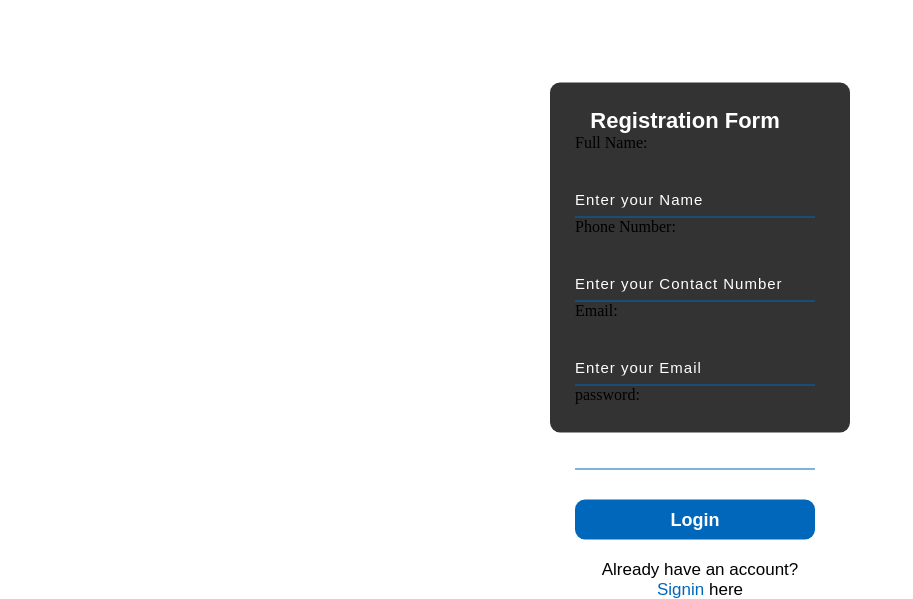
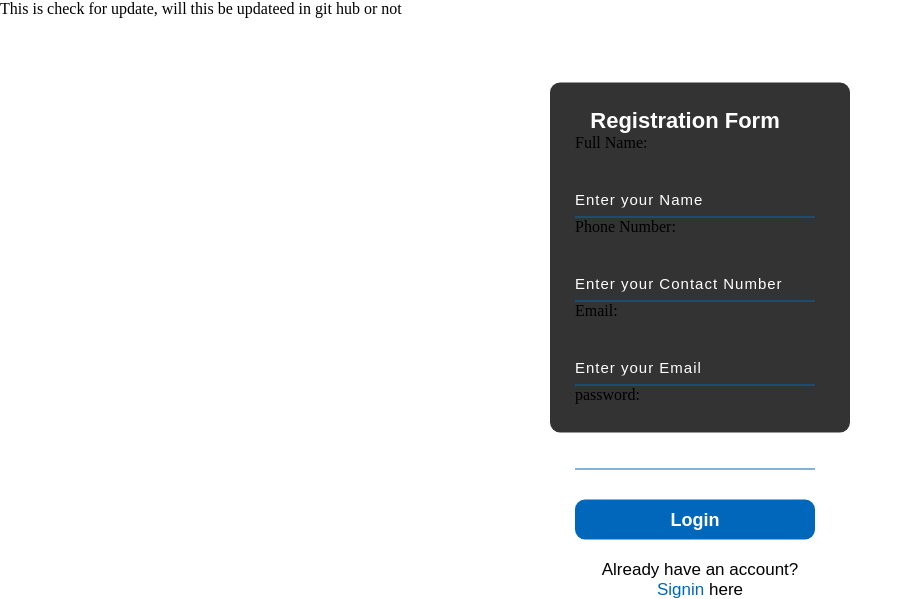
Before and after one commit to Saanubc/Web-Based-Loksewa-Exam-Preparation, a PHP site: page /signup.php in a window 1280 px wide. Shown: the top 599 px of the page, without its empty margins (0-913 px from the left). Run offline with PHP 8.4, Linux system fonts and the light colour scheme.

Commit message:
signup file update

```diff
--- a/signup.php
+++ b/signup.php
@@ -118,3 +118,7 @@ function input($data){
         </div>
 </body>
 </html>
+
+
+
+This is check for update, will this be updateed in git hub or not
```
